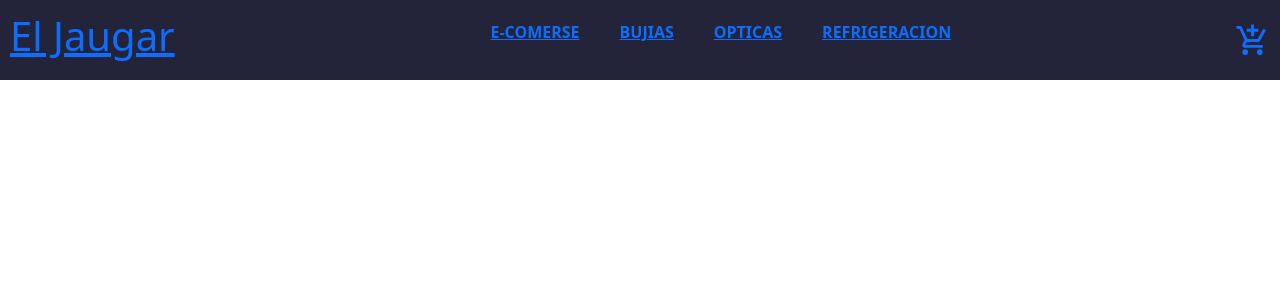
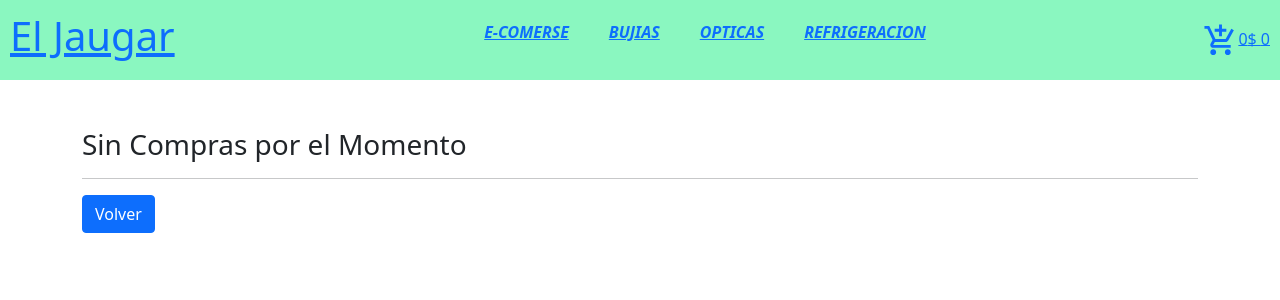
Before and after one commit to jonatan46/Administrate, a React (Create React App) app: page /CartView in a window 1280 px wide. Shown: the top 300 px of the page. Built offline with nearby package versions, Linux system fonts and the light colour scheme.

Commit message:
actualizando content

```diff
--- a/src/App.js
+++ b/src/App.js
@@ -6,6 +6,8 @@ import { Principal } from './Component/Principal/Principal';
 import { ItemListContainer } from './Component/ItemListContainer/ItemListContainer';
 import { ItemDitailContainer } from './Component/ItemDitailContainer/ItemDitailContainer';
 import { Clicker } from './Component/Clicker/Clicker';
+import { CartProvider } from './Context/CartContext';
+import { AppRoutes } from './routes/AppRoutes';
 
 function App() {
 
@@ -17,22 +19,12 @@ function App() {
   }
 
   return (
+    <CartProvider>
       <BrowserRouter>
-
-        <NavBar/>
-
-        <Routes>
-          <Route path="/" element={<Principal Titulo="Bienvendio a Nuestro Mundo" Mensaje="Esperamos ir mejorando clase a clase"/>}/>
-          <Route path="/list/:catId" element={<ItemListContainer/>}/>
-          <Route path="/listcomplet" element={<ItemListContainer/>}/>
-          <Route path="/details/:prodId" element={<ItemDitailContainer/>}/>
-          <Route path="/detail" element={<ItemListContainer/>}/>
-
-
-        </Routes>
-
+          <NavBar/>
+          <AppRoutes/>
       </BrowserRouter>
-
+    </CartProvider>
   );
 }
 
--- /dev/null
+++ b/src/Component/CartView/CartItem.js
@@ -0,0 +1,22 @@
+import React, { useContext } from "react";
+import { BsFillTrashFill } from 'react-icons/bs'
+import { CartContext } from "../../Context/CartContext";
+
+export const CartItem = ({name, price, cantidad, id}) => {
+
+    const {elimiarDelCarrito} = useContext(CartContext)
+
+    return (
+        <div>
+            <h4>{name}</h4>
+            <p>Precio: ${price}</p>
+            <p>Cantidad: {cantidad}</p>
+            <button
+                className="btn btn-danger"
+                onClick={() => { elimiarDelCarrito(id) }}
+                >
+                <BsFillTrashFill/>
+            </button>
+        </div>
+    )
+}
--- /dev/null
+++ b/src/Component/CartView/CartView.js
@@ -0,0 +1,38 @@
+import React, { useContext } from "react"
+import { CartContext } from "../../Context/CartContext"
+import { CartItem } from "./CartItem"
+import { Link } from "react-router-dom"
+
+export const CartView = () => {
+
+    const {carrito, vaciarCarrito, totalCompra, totalCantidad} = useContext(CartContext)
+
+    return (
+        <div className="container my-5">
+            {
+                carrito.length > 0
+            ?   <>
+                    <h2>Compras en Carrito. </h2>
+                    <h3>Total: $ {totalCompra()}</h3>
+                    <h4>Cantidad de Items: {totalCantidad()}</h4>
+                    <hr/>
+                    <section>
+                        {
+                            carrito.map((prod) => <CartItem {...prod}/>)
+                        }
+                    </section>
+                    <hr/>
+                    <div>
+                        <button className="btn btn-danger" onClick={vaciarCarrito}>Vaciar Carrito</button>
+                        <button className="btn btn-success">Confirmar mi Compra</button>
+                    </div>
+                </>
+            :   <>
+                    <h3>Sin  Compras por el Momento</h3>
+                    <hr/>
+                    <Link to="/" className="btn btn-primary">Volver</Link>
+                </>
+            }
+        </div>
+    )
+}
--- a/src/Component/CartWidget/CartWidget.js
+++ b/src/Component/CartWidget/CartWidget.js
@@ -1,11 +1,17 @@
-import React from 'react'
+import React, { useContext } from 'react'
+import { CartContext } from '../../Context/CartContext'
+import { MdOutlineAddShoppingCart } from 'react-icons/md'
 import './CartWidget.scss'
-import { MdOutlineAddShoppingCart } from 'react-icons/md'
 
 export const CartWidget = () => {
+
+    const {totalCantidad, totalCompra} = useContext(CartContext)
+
     return (
         <div>
             <MdOutlineAddShoppingCart className="cartWidget"/>
+            <span>{totalCantidad()}</span>
+            <span>$ {totalCompra()}</span>
         </div>
     )
 }
--- a/src/Component/ItemDetail/ItemDetail.js
+++ b/src/Component/ItemDetail/ItemDetail.js
@@ -1,12 +1,16 @@
-import React, { useState } from 'react'
+import React, { useContext, useState } from 'react'
 import { Container } from 'react-bootstrap'
 import { useNavigate } from 'react-router'
 import { Clicker } from '../Clicker/Clicker'
 import { Link } from 'react-router-dom'
+import { CartContext } from '../../Context/CartContext'
 
 export const ItemDetail = ({id, name, img, desc, price, catId, stock}) => {
 
+    const {agregarAlCarrito, isInCart} = useContext(CartContext)
+
     const navigate = useNavigate()
+
     const [cantidad, setCantidad] = useState(0)
     const [agregado, setAgregado] = useState(false)
 
@@ -20,13 +24,13 @@ export const ItemDetail = ({id, name, img, desc, price, catId, stock}) => {
 
     const handleAgregar = () => {
         if (cantidad > 0) {
-            console.log('Item Agregado:', {
+            agregarAlCarrito({
                 id,
                 name,
                 price,
+                img,
                 cantidad
             })
-            setAgregado(true)
         }
     }
 
@@ -39,13 +43,13 @@ export const ItemDetail = ({id, name, img, desc, price, catId, stock}) => {
                 <p>Precio: ${price}</p>
 
                 {
-                    !agregado
+                    !isInCart(id)
                     ?  <Clicker
                             max={stock}
                             cantidad={cantidad} setCantidad={setCantidad}
                             onAdd={handleAgregar}
                         />
-                    : <Link to="/cart" className="btn btn-success">Terminar mi compra</Link>
+                    : <Link to="/CartView" className="btn btn-success">Terminar mi compra</Link>
                 }
             </Container>
             <button className="btn btn-primary my-2" onClick={handleVolver}>Volver atras</button>
--- a/src/Component/ItemDitailContainer/ItemDitailContainer.js
+++ b/src/Component/ItemDitailContainer/ItemDitailContainer.js
@@ -1,4 +1,4 @@
-import React, { useEffect, useState } from 'react'
+import React, { useContext, useEffect, useState } from 'react'
 import { useParams } from 'react-router'
 import { pedirDatos } from '../../helpers/pedirDatos'
 import { ItemDetail } from '../ItemDetail/ItemDetail'
--- a/src/Component/ItemListContainer/ItemListContainer.js
+++ b/src/Component/ItemListContainer/ItemListContainer.js
@@ -1,4 +1,4 @@
-import React, {useState,useEffect} from 'react'
+import React, {useContext, useState,useEffect} from 'react'
 import { useParams } from 'react-router'
 import { Container } from 'react-bootstrap'
 import { pedirDatos } from '../../helpers/pedirDatos'
--- a/src/Component/NavBar/NavBar.js
+++ b/src/Component/NavBar/NavBar.js
@@ -17,7 +17,7 @@ export const NavBar = () => {
                     <li><Link to="list/agua">Refrigeracion</Link></li>
                 </ul>
             </nav>
-            <Link to="/carrito"><CartWidget/></Link>
+            <Link to="CartView"><CartWidget/></Link>
         </header>
     )
 }
--- a/src/Component/NavBar/NavBar.scss
+++ b/src/Component/NavBar/NavBar.scss
@@ -1,7 +1,6 @@
 .header{
     width: 100%;
-    background-color: rgb(35, 36, 58);
-    color: wheat;
+    background-color: rgb(138, 247, 192);
     display: flex;
     justify-content: space-between;
     align-items: center;
@@ -18,7 +17,9 @@
             li{
                 font-weight: 600;
                 text-transform: uppercase;
+                color: blue;
                 padding: 20px;
+                font-style: italic;
                 list-style: none;
             }
         }
--- /dev/null
+++ b/src/Context/CartContext.js
@@ -0,0 +1,48 @@
+import React, { createContext, useState } from 'react'
+
+export const CartContext = createContext()
+
+// custom privder
+
+export const CartProvider = ( {children} ) => {
+
+    const [carrito, setCarrito] = useState([])
+
+    const agregarAlCarrito = (Item) => {
+      setCarrito( [...carrito, Item] )
+    }
+
+    const elimiarDelCarrito = (id) => {
+      setCarrito( carrito.filter(prod => prod.id !== id) )
+    }
+
+    const vaciarCarrito = () => {
+      setCarrito([])
+    }
+
+    const totalCantidad = () => {
+      return carrito.reduce((acc, prod) => acc + prod.cantidad, 0)
+      }
+
+    const totalCompra = () => {
+        return carrito.reduce((acc, prod) => acc + prod.price, 0)
+    }
+
+    const isInCart = (id) => {
+      return carrito.some( prod => prod.id === id )
+    }
+    return (
+
+        <CartContext.Provider value={{
+            carrito,
+            agregarAlCarrito,
+            elimiarDelCarrito,
+            vaciarCarrito,
+            isInCart,
+            totalCantidad,
+            totalCompra
+          }}>
+              {children}
+        </CartContext.Provider>
+    )
+}
--- /dev/null
+++ b/src/routes/AppRoutes.js
@@ -0,0 +1,22 @@
+import React from "react"
+import { Navigate, useRoutes } from "react-router"
+import { ItemListContainer } from "../Component/ItemListContainer/ItemListContainer"
+import { ItemDitailContainer } from "../Component/ItemDitailContainer/ItemDitailContainer"
+import { Principal } from "../Component/Principal/Principal"
+import { CartView } from "../Component/CartView/CartView"
+
+
+export const AppRoutes = () => {
+
+    const routes = useRoutes([
+        {path:"/", element:<Principal Titulo="Bienvendio a Nuestro Mundo" Mensaje="Esperamos ir mejorando clase a clase"/>},
+        {path:"/list/:catId", element:<ItemListContainer/>},
+        {path:"/listcomplet", element:<ItemListContainer/>},
+        {path:"/details/:prodId", element:<ItemDitailContainer/>},
+        {path:"/detail", element:<ItemListContainer/>},
+        {path:"/CartView", element:<CartView/>},
+        {path: "*", element: <Navigate to ="/"/>}
+    ])
+
+    return routes
+}
```
